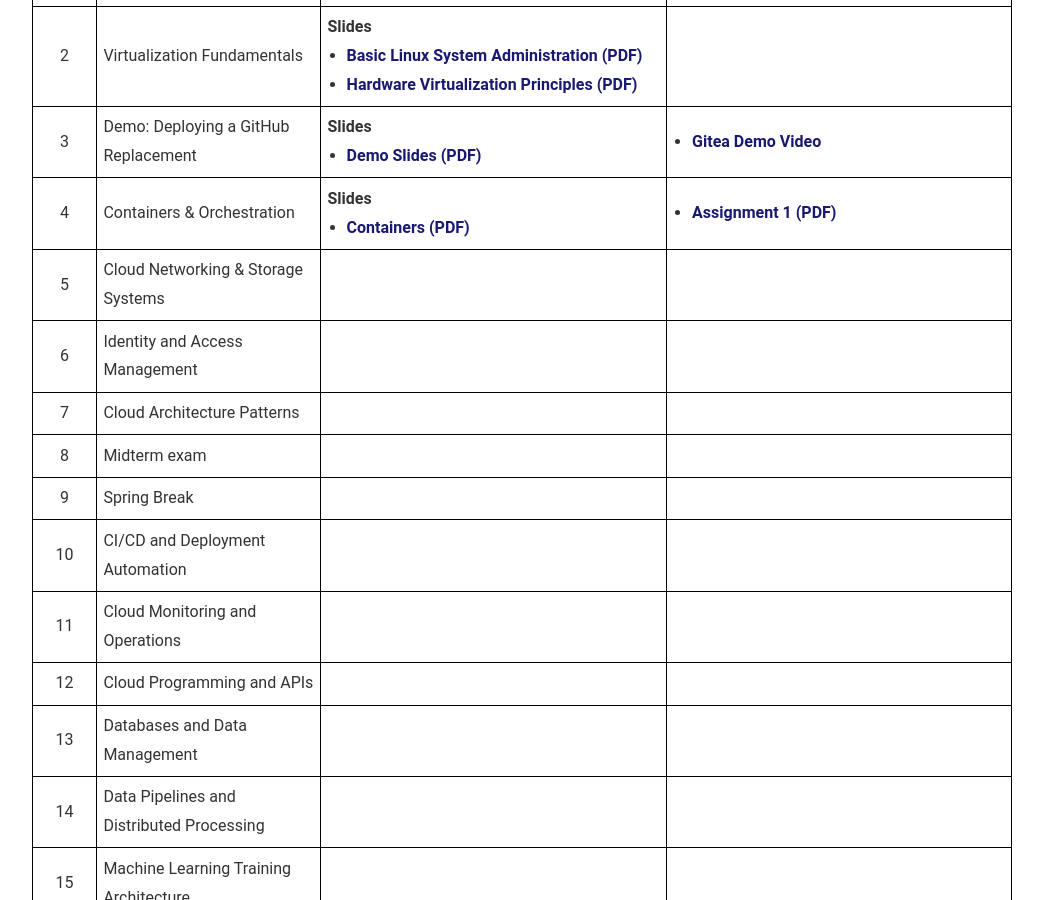
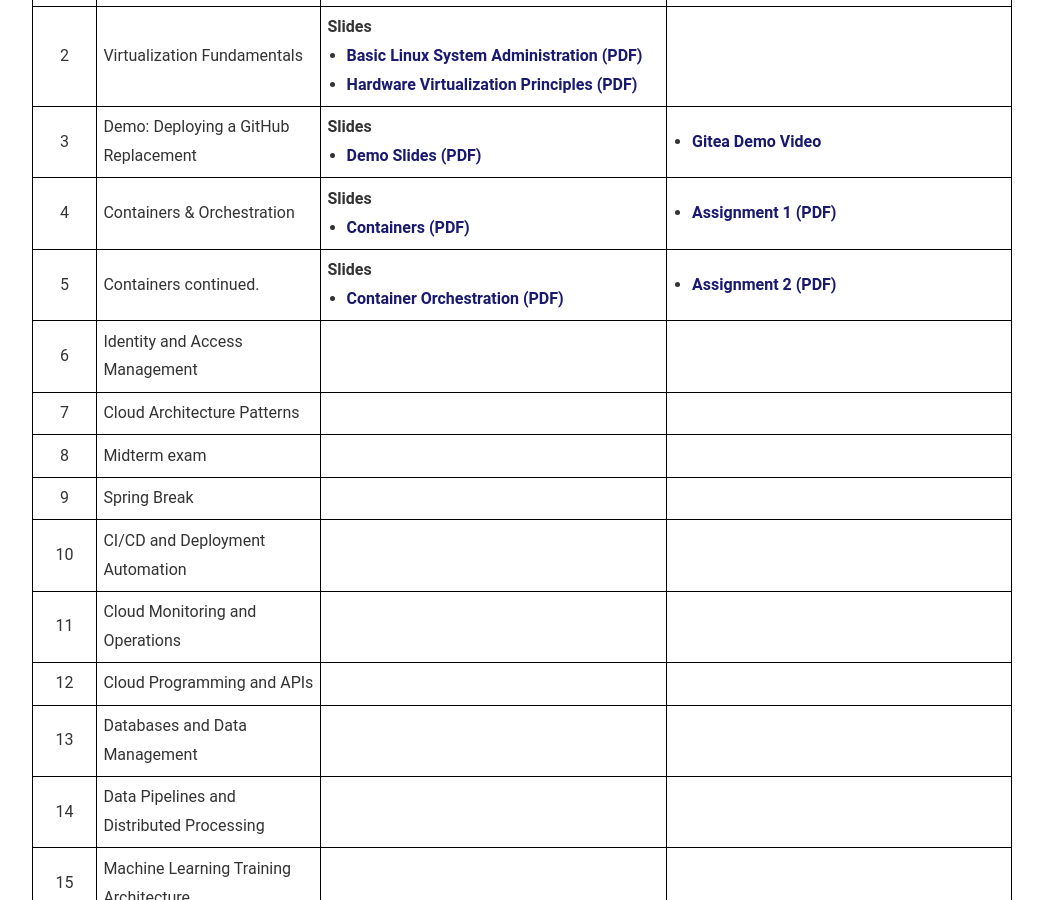
Before and after one commit to RichardKelley/richardkelley.github.io, a Jekyll site: the page built from da510.md, in a window 1280 px wide and 900 px high, scrolled down 997 px. Shown: the whole window, without its empty margins (118-1161 px from the left). Built offline with Jekyll 4.4.1, drawn with Linux system fonts in a browser that asks for light colours.

Commit message:
Added week 5 for DA 410/510.

```diff
--- a/da510.md
+++ b/da510.md
@@ -95,9 +95,18 @@
     </tr>
     <tr>
       <td style="border: 1px solid #000; padding: 0.4em; text-align: center; width: 4em;">5</td>
-      <td style="border: 1px solid #000; padding: 0.4em;">Cloud Networking &amp; Storage Systems</td>
-      <td style="border: 1px solid #000; padding: 0.4em;"></td>
-      <td style="border: 1px solid #000; padding: 0.4em;"></td>
+      <td style="border: 1px solid #000; padding: 0.4em;">Containers continued.</td>
+      <td style="border: 1px solid #000; padding: 0.4em;">
+        <div><strong>Slides</strong></div>
+        <ul style="margin: 0; padding-left: 1.2em;">
+          <li><a href="/DA510_slides/week-5/container-orchestration.pdf" target="_blank">Container Orchestration (PDF)</a></li>
+        </ul>
+      </td>
+      <td style="border: 1px solid #000; padding: 0.4em;">
+        <ul style="margin: 0; padding-left: 1.2em;">
+          <li><a href="/DA510_slides/week-5/assignment-2.pdf" target="_blank">Assignment 2 (PDF)</a></li>
+        </ul>
+      </td>
     </tr>
     <tr>
       <td style="border: 1px solid #000; padding: 0.4em; text-align: center; width: 4em;">6</td>
```
Also changed, not shown: 2 other files.
